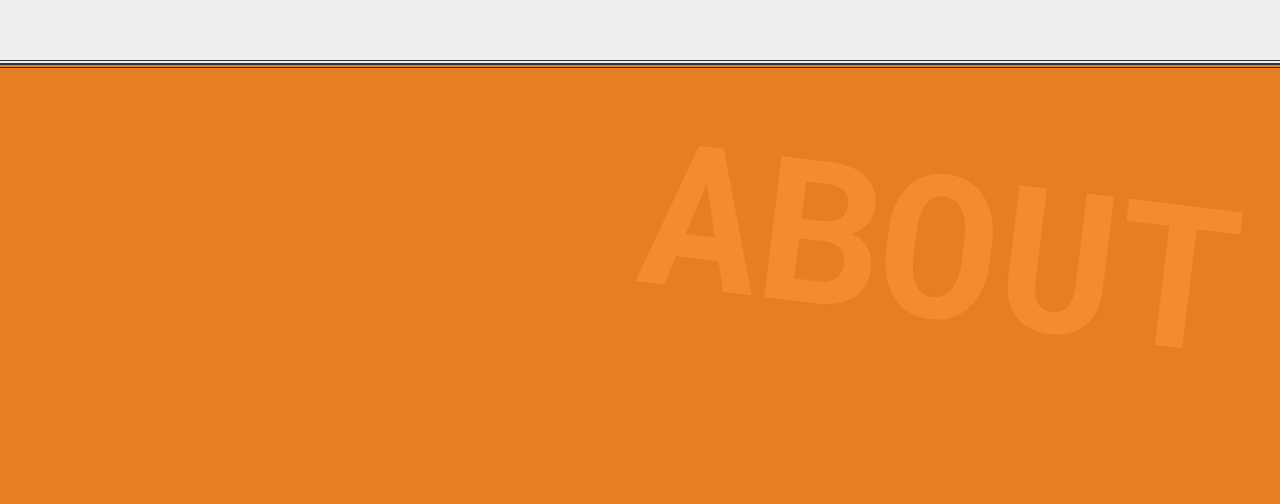
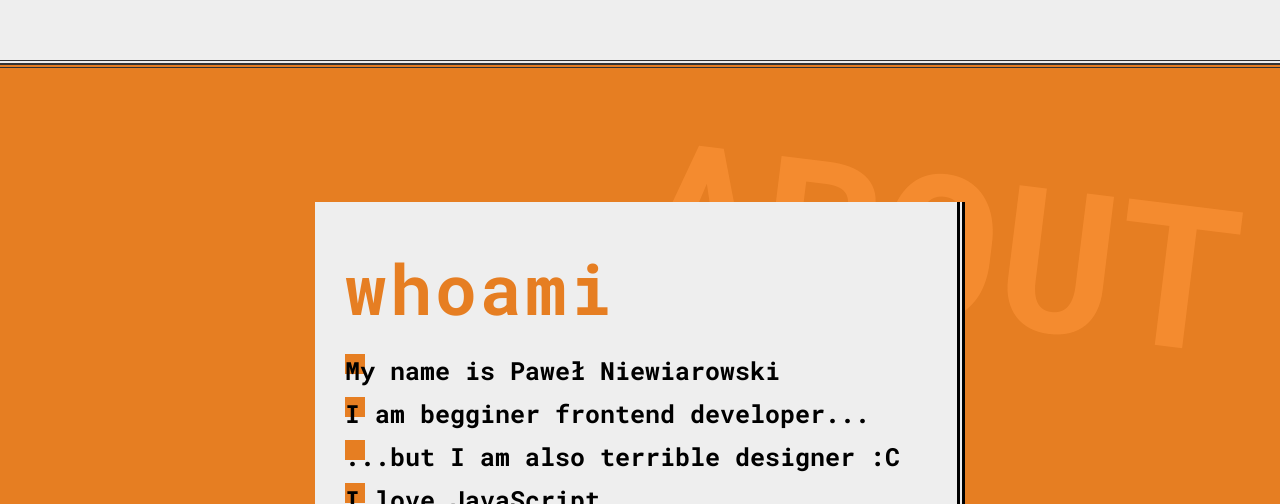
Before and after one commit to pniewiarowski/portfolio-website, a website built with webpack: page src/index.html in a window 1280 px wide. Shown: the part 2296-2800 px from the top of the page. Built offline with nearby package versions, Linux system fonts and the light colour scheme.

Commit message:
Finish about section

```diff
--- a/babel.config.js
+++ b/babel.config.js
@@ -2,4 +2,7 @@ module.exports = {
     presets: [
         "@babel/preset-env"
     ],
+    plugins: [
+        "@babel/plugin-transform-runtime"
+    ],
 };
--- a/package.json
+++ b/package.json
@@ -11,6 +11,7 @@
   },
   "devDependencies": {
     "@babel/core": "^7.14.3",
+    "@babel/plugin-transform-runtime": "^7.14.5",
     "@babel/preset-env": "^7.14.2",
     "babel-loader": "^8.2.2",
     "clean-webpack-plugin": "^4.0.0-alpha.0",
--- a/src/app/Hamburger.js
+++ b/src/app/Hamburger.js
@@ -1,9 +1,9 @@
 class Hamburger {
-  constructor(selector = "", navbarSelector = "") {
-    this.selector = selector;
+  constructor(hamburgerSelector = "", navbarSelector = "") {
+    this.hamburgerSelector = hamburgerSelector;
     this.navbarSelector = navbarSelector;
     this.status = false;
-    this.HTMLIcon = null;
+    this.hamburger = null;
     this.navbar = null;
   }
 
@@ -18,15 +18,15 @@ class Hamburger {
   }
 
   init() {
-    this.HTMLIcon = document.querySelector(this.selector);
+    this.hamburger = document.querySelector(this.hamburgerSelector);
     this.navbar = document.querySelector(this.navbarSelector);
 
-    this.HTMLIcon.addEventListener("click", () => {
+    this.hamburger.addEventListener("click", () => {
       this.showNavbar();
     });
 
     document.addEventListener("click", (event) => {
-      if (!this.HTMLIcon.contains(event.target) && this.status) {
+      if (!this.hamburger.contains(event.target) && this.status) {
         this.hideNavbar();
       }
     });
--- a/src/index.html
+++ b/src/index.html
@@ -45,8 +45,9 @@
                 <span class="accent-foreground">P</span>aweł
                 <span class="accent-foreground">Niewiarowski</span>
             </h1>
-            <h3 class="hero__subtitle">frontend developer</h3>
-            <a class="hero__button button" href="https://github.com/PNiewiarowski" target="_blank">visit my github</a>
+            <h2 class="hero__subtitle">frontend developer</h2>
+            <a class="hero__button button" href="https://github.com/PNiewiarowski" target="_blank" rel="noopener">visit
+                my github</a>
         </div>
     </header>
     <main class="main">
@@ -54,18 +55,34 @@
         </section>
         <section class="section section--skillset" id="skillset">
         </section>
-        <section class="section section--about about" id="about">
+        <section class="section section--about" id="about">
+            <div class="about">
+                <div class="about__pane">
+                    <h3 class="about__heading">whoami</h3>
+                    <ul class="about__list">
+                        <li class="about__item">My name is Paweł Niewiarowski</li>
+                        <li class="about__item">I am begginer frontend developer...</li>
+                        <li class="about__item">...but I am also terrible designer :C</li>
+                        <li class="about__item">I love JavaScript</li>
+                        <li class="about__item">Currently I am focus on learning React...</li>
+                        <li class="about__item">...and GoLang</li>
+                        <li class="about__item">In my free time i usually watch anime</li>
+                    </ul>
+                </div>
+            </div>
         </section>
     </main>
     <footer class="footer" id="contact">
         <h3 class="footer__heading">contact me</h3>
         <ul class="footer__list">
             <li class="footer__item">Github:
-                <a class="footer__link" href="https://github.com/PNiewiarowski" target="_blank">PNiewiarowski</a>
+                <a class="footer__link" href="https://github.com/PNiewiarowski" target="_blank"
+                    rel="noopener">PNiewiarowski</a>
             </li>
             <li class="footer__item">Email: pawelniewiarowski2001@gmail.com</li>
             <li class="footer__item">Linkedin:
-                <a class="footer__link" href="https://linkedin.com/in/pawelniewiarowski/" target="_blank">Paweł
+                <a class="footer__link" href="https://linkedin.com/in/pawelniewiarowski/" target="_blank"
+                    rel="noopener">Paweł
                     Niewiarowski</a>
             </li>
             <li class="footer__item">Phone: 531 892 068</li>
--- a/src/index.scss
+++ b/src/index.scss
@@ -7,5 +7,6 @@
 @use "styles/elements/hamburger";
 @use "styles/elements/hero";
 @use "styles/elements/section";
+@use "styles/elements/about";
 @use "styles/elements/footer";
 @use "styles/elements/button";
--- /dev/null
+++ b/src/styles/elements/_about.scss
@@ -0,0 +1,81 @@
+.about {
+    width: 100%;
+    height: 100%;
+    display: flex;
+    justify-content: center;
+    align-items: center;
+
+    &__pane {
+        display: flex;
+        padding: 3rem;
+        flex-direction: column;
+        background-color: var(--color-light);
+        width: 90%;
+        z-index: 5;
+        border-right: double var(--color-darkest) 8px;
+        border-bottom: double var(--color-darkest) 8px;
+        position: relative;
+
+        @media screen and (min-width: 540px) {
+            width: 500px;
+        }
+
+        @media screen and (min-width: 1080px) {
+            width: 650px;
+        }
+
+        @media screen and (min-width: 2160px) {
+            width: 950px;
+        }
+
+        @media screen and (min-width: 3240px) {
+            width: 1250px;
+        }
+
+        @media screen and (min-width: 4480px) {
+            width: 1550px;
+        }
+
+        &::before {
+            content: "";
+            background-color: var(--color-darkest);
+            position: absolute;
+            width: 4rem;
+            height: 4rem;
+            border-left: double 4px var(--color-light);
+            border-bottom: double 4px var(--color-light);
+            bottom: -4rem;
+            left: -4rem;
+            z-index: -1;
+        }
+    }
+
+    &__heading {
+        padding: 1rem 0rem;
+        font-size: 7rem;
+        font-weight: 700;
+        letter-spacing: 3px;
+        color: var(--color-accent);
+    }
+
+    &__item {
+        font-size: 2.5rem;
+        font-weight: 700;
+        margin: 1rem 0;
+        color: var(--color-darkest);
+        position: relative;
+        text-align: left;
+        text-align: justify;
+
+        &::before {
+            content: "";
+            background-color: var(--color-accent);
+            position: absolute;
+            width: 2rem;
+            height: 2rem;
+            top: 0;
+            left: 0;
+            z-index: -1;
+        }
+    }
+}
--- a/src/styles/elements/_footer.scss
+++ b/src/styles/elements/_footer.scss
@@ -39,9 +39,9 @@
   }
 
   &__link {
+    display: inline-block;
     color: var(--color-accent);
   }
-
 
   &__copyright {
     display: inline-block;
--- a/src/styles/elements/_hero.scss
+++ b/src/styles/elements/_hero.scss
@@ -15,7 +15,7 @@
   }
 
   &__title {
-    font-size: 6rem;
+    font-size: 5.5rem;
     font-weight: 700;
     letter-spacing: 1px;
     color: var(--color-light);
--- a/src/styles/elements/_section.scss
+++ b/src/styles/elements/_section.scss
@@ -10,6 +10,7 @@
     right: 1rem;
     top: 1rem;
     font-weight: 700;
+    z-index: 0;
 
     @media screen and (min-width: 540px) {
       font-size: 14rem;
@@ -51,7 +52,6 @@
     border-top: 4px double var(--color-dark);
     border-bottom: 4px double var(--color-dark);
 
-
     &::before {
       content: "ABOUT";
       color: var(--color-low-contrast-accent);
--- a/src/styles/global/_gloabal.scss
+++ b/src/styles/global/_gloabal.scss
@@ -25,7 +25,11 @@
   }
 
   @media screen and (min-width: 3240px) {
-    font-size: 18px;
+    font-size: 16px;
+  }
+
+  @media screen and (min-width: 4480px) {
+    font-size: 20px;
   }
 }
 
```
Also changed, not shown: 1 other file.
